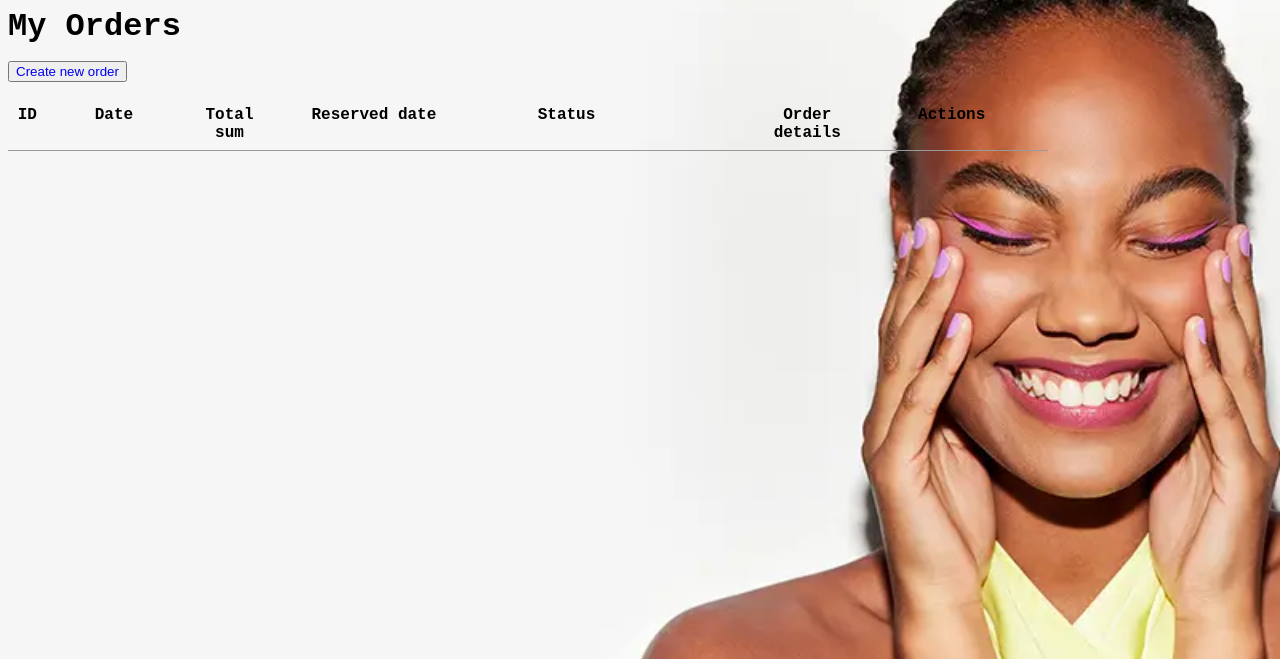
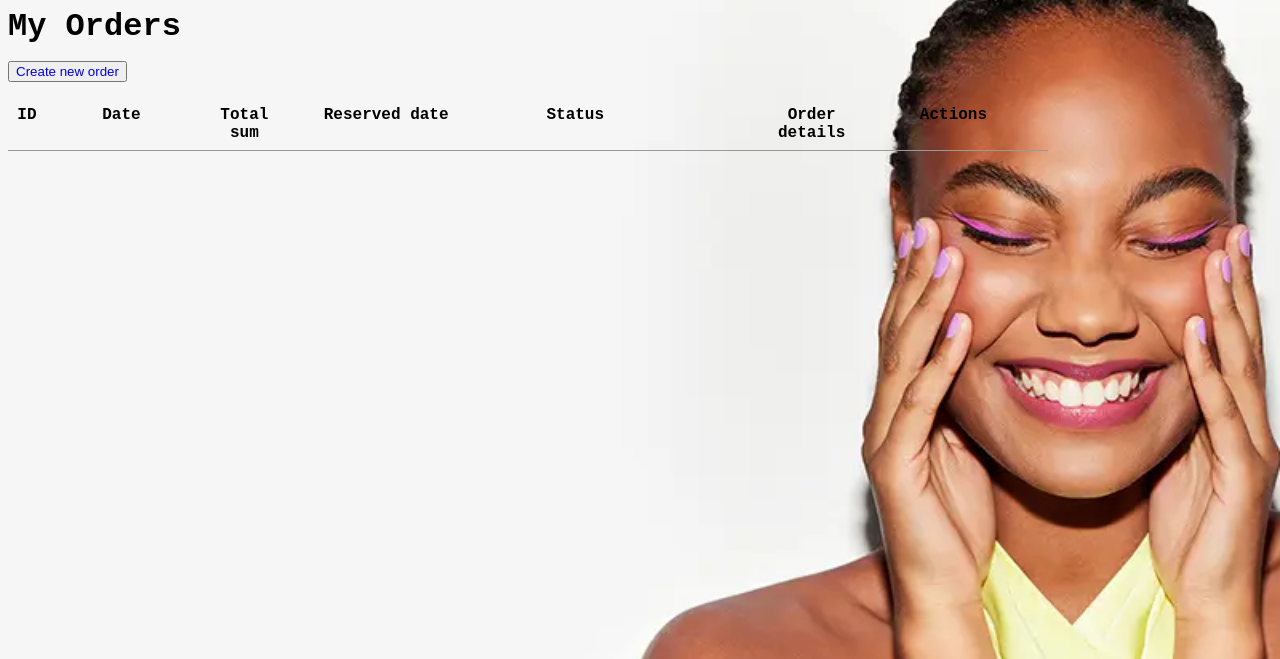
Before and after one commit to IngridaVaitkuviene/ptu5_django_beauty_services, a Django app: page /my_orders/ in a window 1280 px wide. Shown: the part 90-749 px from the top of the page. Run offline with Django 4.2, Linux system fonts and the light colour scheme; the visitor is signed in with stand-in values (Sample User, id 1); data that the repository does not hold is empty.

Commit message:
increased my-orders-table column width

```diff
--- a/ptu5_beauty_services/beauty_services/static/beauty_services/css/base.css
+++ b/ptu5_beauty_services/beauty_services/static/beauty_services/css/base.css
@@ -194,7 +194,7 @@ table {
 }
 
 .my-orders-table {
-    grid-template-columns: 0.10fr 0.35fr 0.25fr 0.50fr 0.5fr 0.25fr 0.25fr 0.5fr;
+    grid-template-columns: 0.10fr 0.40fr 0.25fr 0.50fr 0.5fr 0.25fr 0.25fr 0.5fr;
 }
 
 .my-order-details-table {
```
